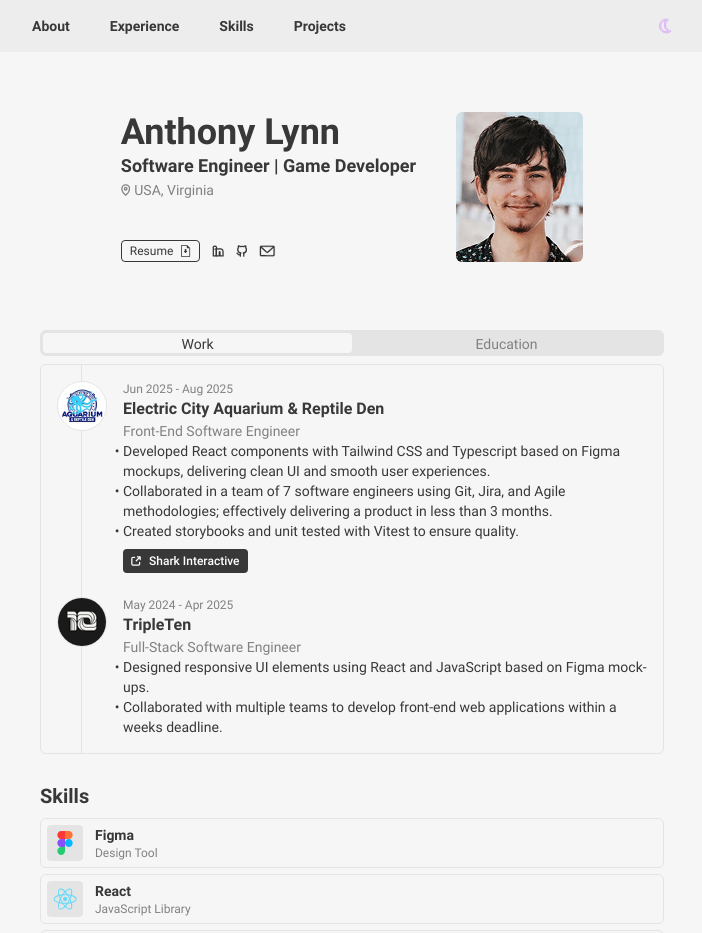
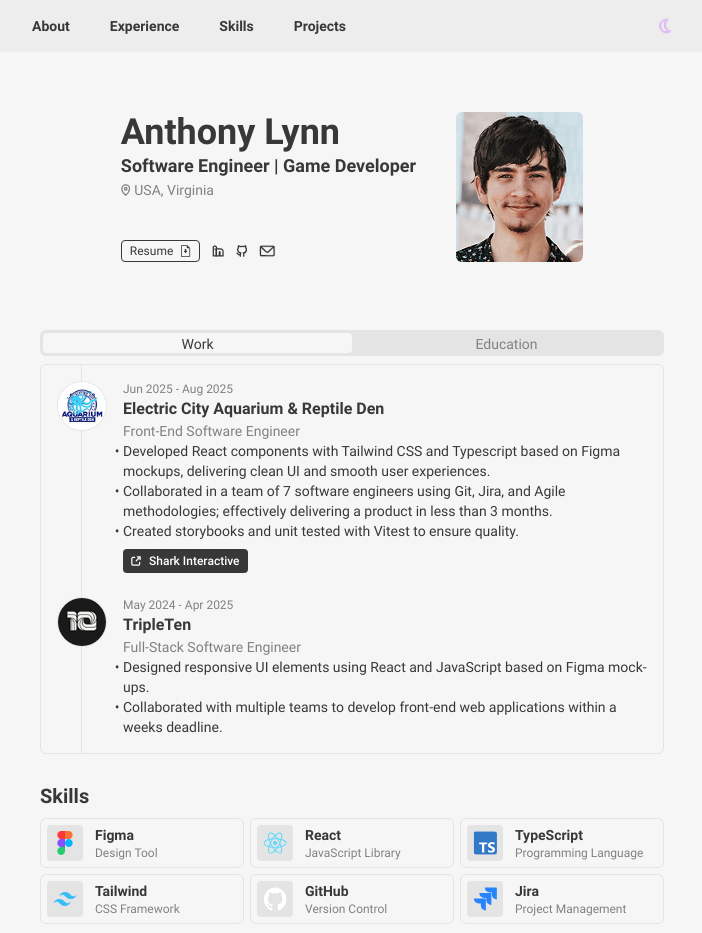
Before and after one commit to AnthonyLynn/Portfolio, a React (Vite) app: page / in a window 1280 px wide. Shown: the top 933 px of the page, without its empty margins (288-990 px from the left). Built offline with nearby package versions, Linux system fonts and the light colour scheme.

Commit message:
fix: tailwind grid style

```diff
--- a/src/components/ExpandGrid.tsx
+++ b/src/components/ExpandGrid.tsx
@@ -43,9 +43,14 @@ export const ExpandGrid: React.FC<ExpandGridProps> = ({
     }
   }, [rowAmount]);
 
+  const gridCols: { [key: number]: string } = {
+    1: "grid-cols-1",
+    3: "grid-cols-3",
+  };
+
   return (
     <>
-      <div className={`grid grid-cols-${rowAmount} gap-1.5`}>
+      <div className={`grid ${gridCols[rowAmount]} gap-1.5`}>
         {childrenArray.slice(0, amountOfElementsShown).map((child) => child)}
       </div>
       <div className="w-full flex justify-center">
--- a/src/index.css
+++ b/src/index.css
@@ -1,5 +1,7 @@
 @import "./vendor/fonts.css";
 @import "tailwindcss";
+
+@tailwind utilities;
 
 .font-roboto {
   font-family: Roboto, Arial, Helvetica, sans-serif;
--- a/tailwind.config.js
+++ /dev/null
@@ -1,7 +0,0 @@
-module.exports = {
-  content: ["./index.html", "./src/**/*.{js,ts,jsx,tsx,mdx}"],
-  theme: {
-    extend: {},
-  },
-  plugins: [],
-};
```
